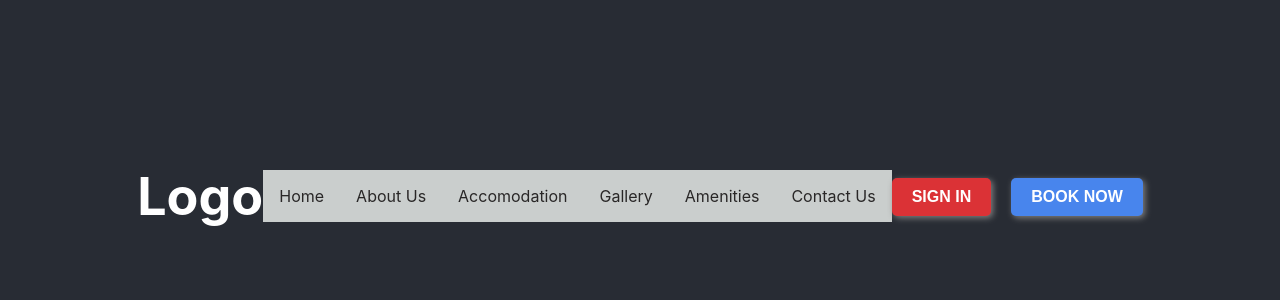
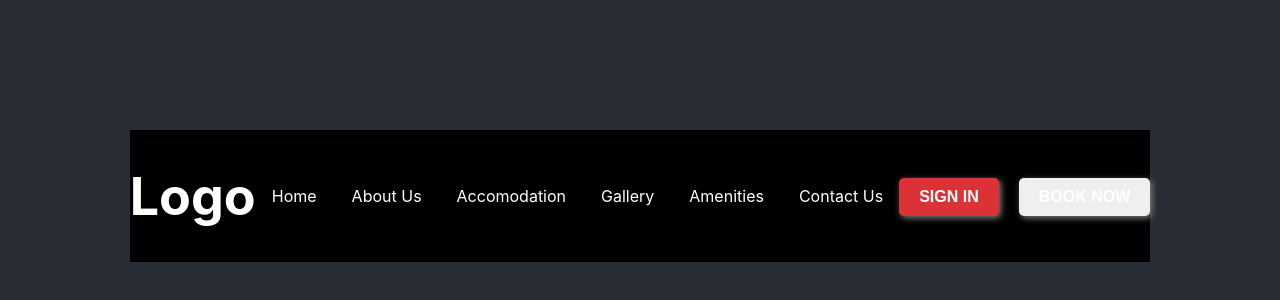
Before and after one commit to KalpithaRB/Resort_Websites, a React (Create React App) app in the folder websites/: page / in a window 1280 px wide. Shown: the part 204-504 px from the top of the page. Built offline with nearby package versions, Linux system fonts and the light colour scheme.

Commit message:
Completed Header part 80%

```diff
--- a/websites/src/components/Header.css
+++ b/websites/src/components/Header.css
@@ -1,6 +1,25 @@
+.main-header{
+  display:flex;
+  flex-direction: row;
+  justify-content: space-evenly;
+align-items: center;
+background-color: black;
+
+}
+
+.header-navbar{
+  display:flex;
+  flex-direction: row;
+  column-gap: 3px;
+  color: white;
+
+}
+
+
+
 .dropbtn {
-    background-color: #cacecd;
-    color: rgb(41, 39, 39);
+    background-color: transparent;
+    color: white;
     padding: 16px;
     font-size: 16px;
     border: none;
@@ -9,6 +28,7 @@
   .dropdown {
     position: relative;
     display: flex;
+
   }
 
   .dropdown-content {
@@ -31,7 +51,7 @@
 
   .dropdown:hover .dropdown-content {display: block;}
 
-  .dropdown:hover .dropbtn {background-color: #3e8e41;}
+  .dropdown:hover .dropbtn {background-color: #425342;}
 
   .buttons-in-header{
     display:flex;
@@ -42,10 +62,3 @@
     height: 440px; */
 
   }
-
-  .section{
-    display:flex;
-    flex-direction: row;
-    justify-content: space-evenly;
-  align-items: center;
-  }
--- a/websites/src/components/Header.js
+++ b/websites/src/components/Header.js
@@ -29,8 +29,9 @@ function Options(title) {
 
 export default function Header() {
   return (
-    <div className="section">
+    <div className="main-header">
       <h1>Logo</h1>
+      <div className="header-navbar">
       <Options name="Home" />
       <Navcontent names="About Us" drop1="Client Review" />
       <Navcontent
@@ -43,11 +44,13 @@ export default function Header() {
       <Options name="Gallery" />
       <Options name="Amenities" />
       <Options name="Contact Us" />
+      </div>
       <br />
       <div className="buttons-in-header">
         <Button color="red" name="Sign in" />
-        <Button color="blue" name="Book Now" />
+        <Button color="Black" name="Book Now" />
       </div>
+
     </div>
   );
 }
```
